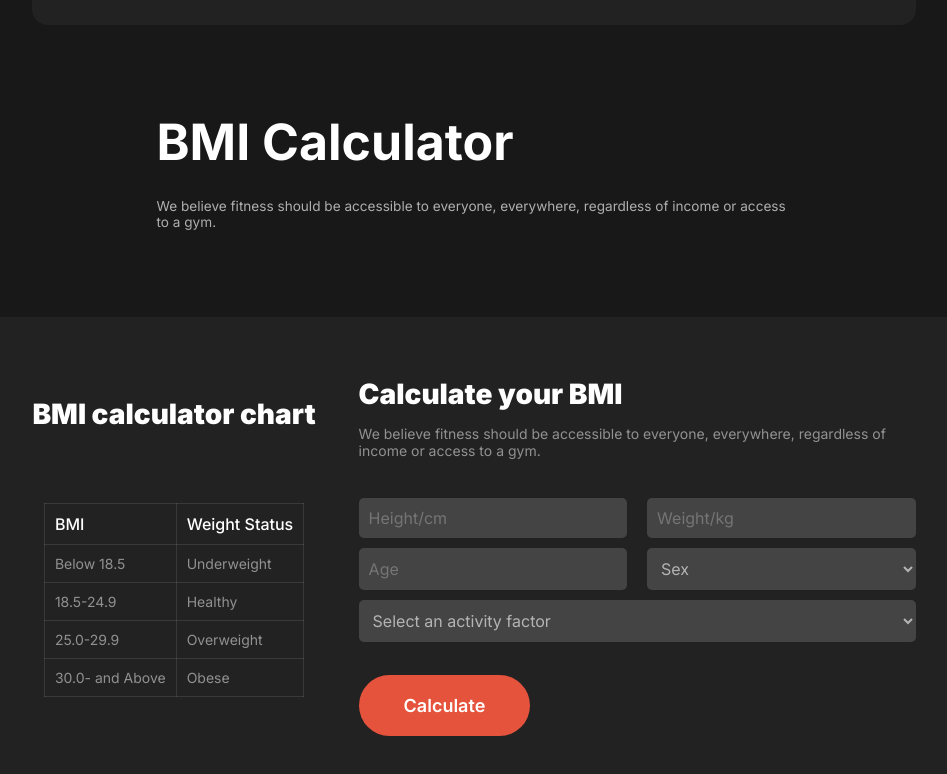
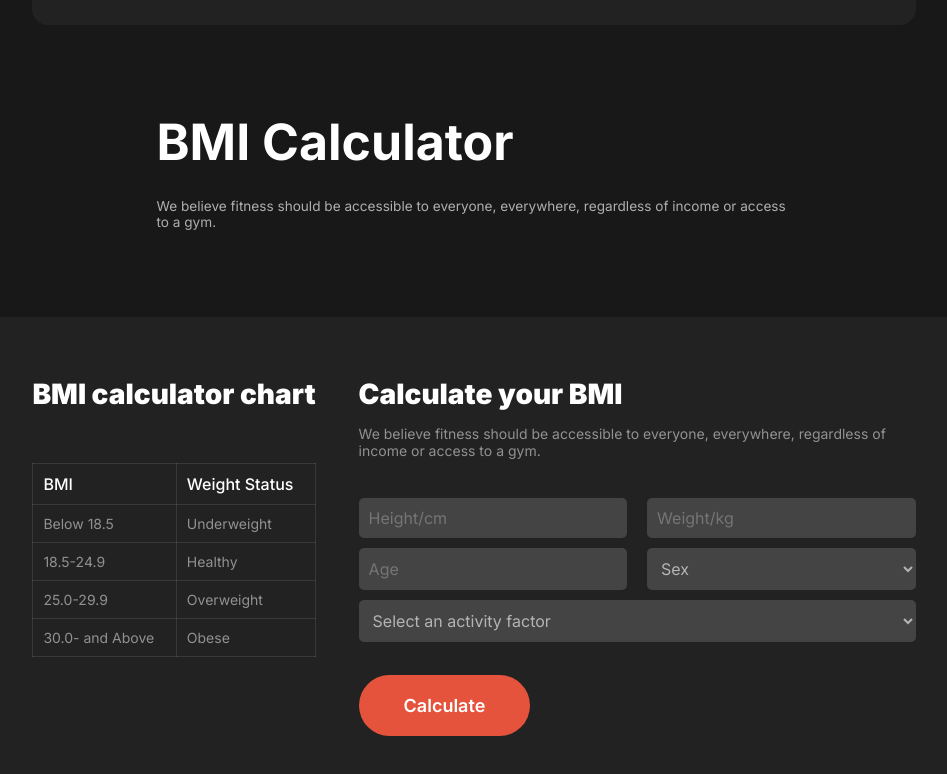
Before and after one commit to rushomrong/b10-a2-rusho, a plain HTML site: page index.html in a window 1280 px wide. Shown: the part 1862-2636 px from the top of the page, without its empty margins (166-1113 px from the left). Drawn offline with Linux system fonts and the light colour scheme.

Commit message:
BMI calc chart desktop section table margin fixed

```diff
--- a/style/style.css
+++ b/style/style.css
@@ -421,6 +421,7 @@ span.img-desc {
 .bmi-cal-chart-table {
   flex-direction: column;
   background: transparent;
+  align-self: self-start;
 }
 
 .chart-title {
@@ -434,7 +435,7 @@ span.img-desc {
 
 table {
   /* width: 50%; */
-  margin: 20px auto;
+  /* margin: 20px auto; */
   border-collapse: collapse;
   text-align: left;
   border: 1px solid rgba(255, 255, 255, 0.1);
```
